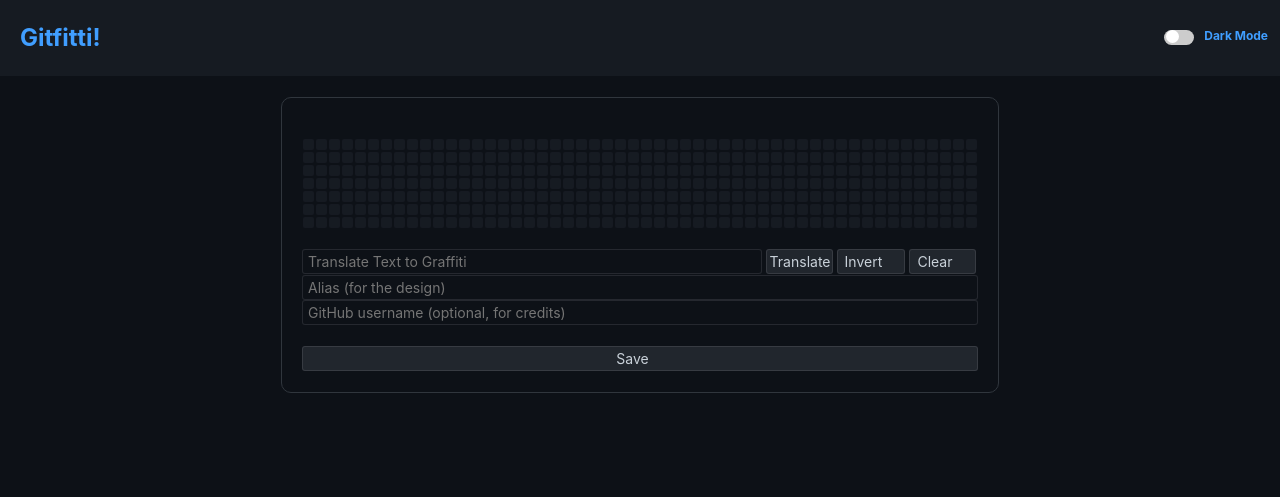
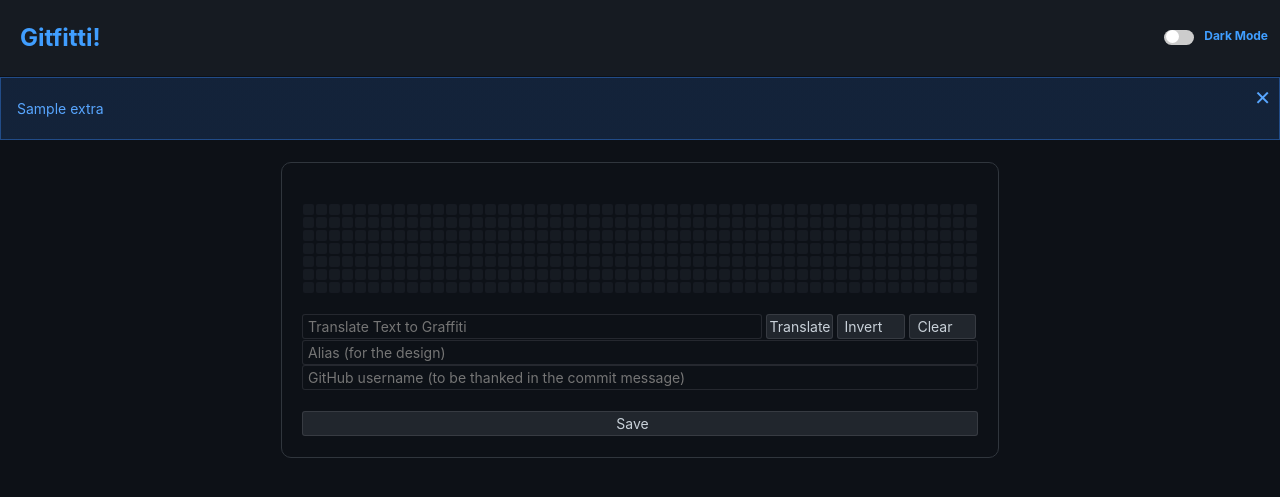
Before and after one commit to heckerfr0d/gitfitti-web, a Flask app: template templates/contribute.html in a window 1280 px wide. Shown: the top 497 px of the page. Run offline with Flask 2, Linux system fonts and the light colour scheme; the template is opened without the code that fills it: most values are stand-ins (such as "Sample title", 1, 10 or a date in 2020).

Commit message:
pre experimentation commit :p switched from alerts to text notifications

```diff
--- a/main.py
+++ b/main.py
@@ -84,7 +84,7 @@ def main():
     except:
         shutil.rmtree(repname)
         return render_template('main.html', extra="ERROR! Could not push to the repo. Ensure that the remote repo exists and that you have access to it.", form=request.form)
-    return render_template('main.html', extra=f"SUCCESS! Created {nc*len(dates)} commits as {name} [{email}] in {repname}", form=request.form)
+    return render_template('main.html', extra=f'SUCCESS! Created {nc*len(dates)} commits as <a href="https://github.com/{name}">@{name}</a> in <a href="{request.form["repo"]}">{repname}</a>', form=request.form)
 
 @app.route('/contribute', methods=['GET', 'POST'])
 def contribute():
--- a/static/script.js
+++ b/static/script.js
@@ -470,6 +470,10 @@ $('input[name="invert"]').click(function () {
         toggle(buttons[i]);
 });
 
+function dismiss() {
+    $('div[name="result"]').hide();
+}
+
 let action = null;
 
 $("button[class!=\"tr\"]").mousedown(function () {
@@ -499,12 +503,6 @@ if (theme && theme === 'light') {
     document.getElementById("checkbox").checked = true
     document.documentElement.setAttribute('theme', 'light');
     document.getElementsByClassName("nextTheme")[0].innerHTML = "Light Mode";
-}
-
-function clearTextfield() {
-    console.log('Clearing textfields..')
-    document.getElementById("url").value = ""
-    document.getElementById("word").value = ""
 }
 
 const toggleSwitch = document.querySelector('.theme-switch input[type="checkbox"]');
--- a/static/style.css
+++ b/static/style.css
@@ -5,6 +5,9 @@
     --root-border: #30363d;
     --navbar-color: #409eff;
     --navbar-bg-color: #161b22;
+    --color-alert-info-bg: rgba(56, 139, 253, 0.15);
+    --color-alert-info-border: rgba(56, 139, 253, 0.4);
+    --color-alert-info-text: #58a6ff;
     --input-bg-color: #0d1117;
     --input-border: rgba(240, 246, 252, 0.1);
     --input-bh: #8b949e;
@@ -29,6 +32,9 @@
     --root-border: #d0d7de;
     --navbar-color: #0969da;
     --navbar-bg-color: #f6f8fa;
+    --color-alert-info-bg: #ddf4ff;
+    --color-alert-info-border: rgba(84, 174, 255, 0.4);
+    --color-alert-info-text: #0969da;
     --input-bg-color: #fff;
     --input-border: #d0d7de;
     --input-bh: #b6bbc0;
@@ -112,6 +118,29 @@ body{
 
 div{
     margin: 1px auto;
+}
+
+.message{
+    background-image: linear-gradient(var(--color-alert-info-bg),var(--color-alert-info-bg));
+    border: 1px solid var(--color-alert-info-border);
+    color: var(--color-alert-info-text);
+    padding: 20px 16px;
+    position: relative;
+}
+
+.close {
+    color: var(--color-alert-info-text);
+    background: transparent;
+    border: none;
+    font-size: 20px;
+    margin: 4px 2px;
+    position: absolute;
+    top: 0px;
+    right: 0px;
+}
+
+.close:hover{
+    color: var(--color-alert-info-border);
 }
 
 .root{
--- a/templates/contribute.html
+++ b/templates/contribute.html
@@ -6,7 +6,7 @@
 {% block submit %}
 <div>
     <input type="text" class="admin" name="alias" placeholder="Alias (for the design)" {% if form %} value="{{form['alias']}}" {% endif %}>
-    <input type="text" class="admin" name="name" placeholder="GitHub username (optional, for credits)" {% if form %} value="{{form['name']}}" {% endif %}>
+    <input type="text" class="admin" name="name" placeholder="GitHub username (to be thanked in the commit message)" {% if form %} value="{{form['name']}}" {% endif %}>
 </div>
 <div>
     <input type="submit" class="do" value="Save">
--- a/templates/main.html
+++ b/templates/main.html
@@ -29,6 +29,12 @@
         </div>
 
     </nav>
+    {% if extra %}
+    <div class="message" name="result">
+        {{extra}}
+        <button class="close" type="button" aria-label="Dismiss this message" onclick="dismiss()">&#10005;</button>
+    </div>
+    {% endif %}
     <br>
     <div class="root">
         <form action="/" method="post">
@@ -92,9 +98,3 @@
     crossorigin="anonymous"></script>
 
 <script src="{{ url_for('static', filename='script.js') }}"></script>
-
-{% if extra %}
-<script>
-    alert("{{extra}}");
-</script>
-{% endif %}
```
